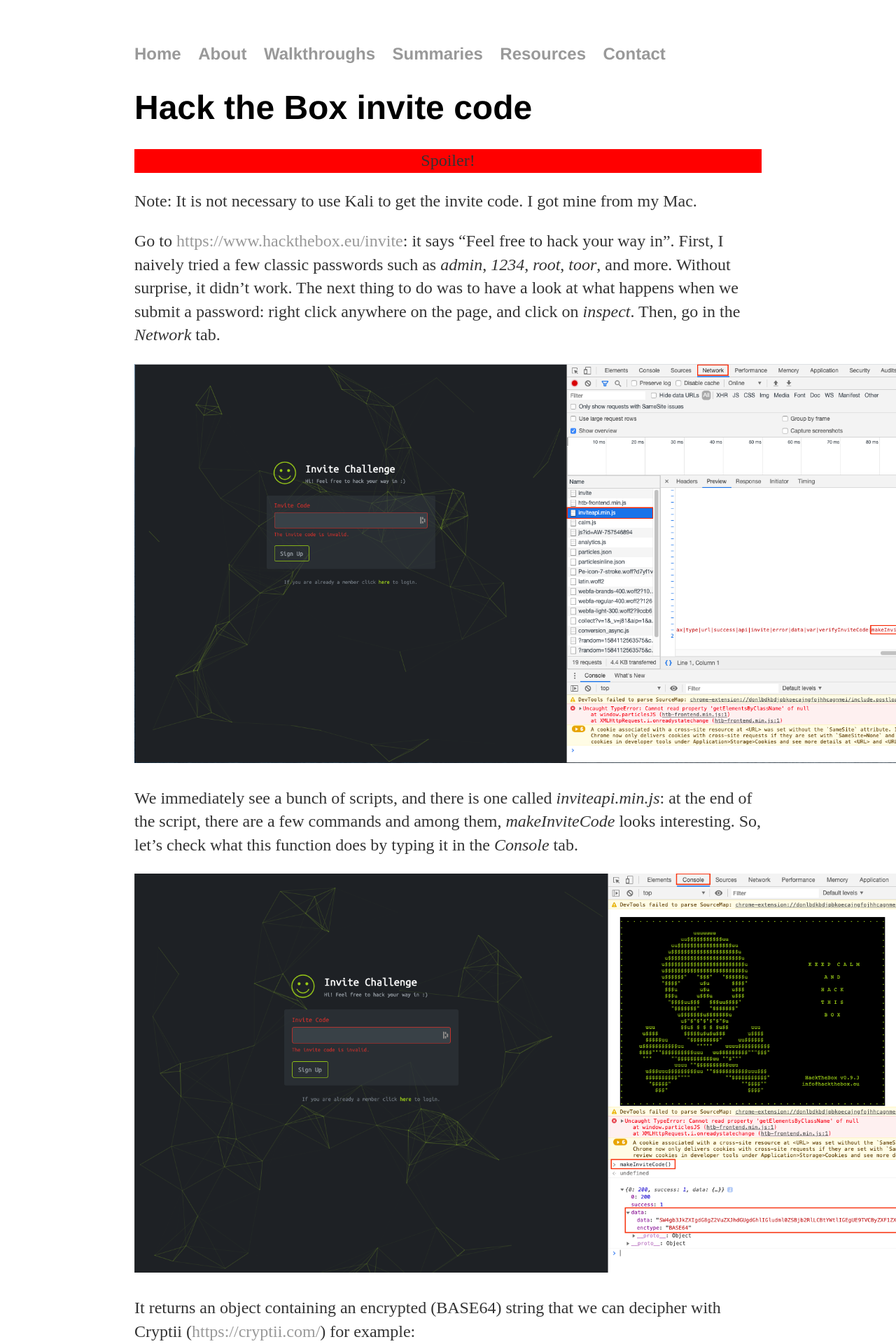
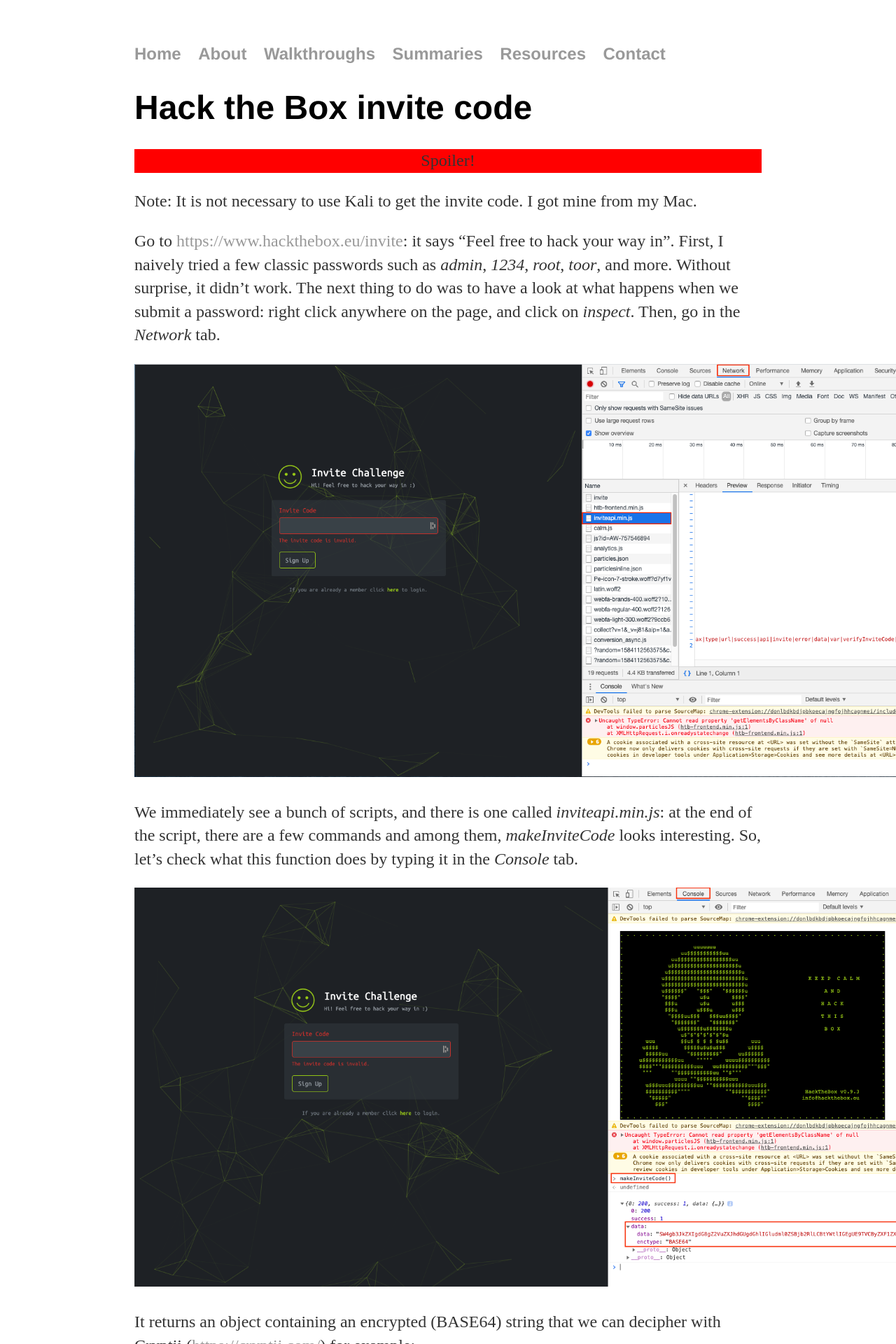
Before and after one commit to jsom1/jsom1.github.io, a Jekyll site: the page built from _walkthroughs/htbaccess.md, in a window 1280 px wide. Shown: the top 1920 px of the page at 70% size. Built offline with Jekyll 4.4.1, drawn with Linux system fonts in a browser that asks for light colours; our own code applies the rules of GitHub Pages for plain Markdown files.

Commit message:
Update htbaccess.md

```diff
--- a/_walkthroughs/htbaccess.md
+++ b/_walkthroughs/htbaccess.md
@@ -18,7 +18,7 @@
 and click on *inspect*. Then, go in the *Network* tab.
 
 <div class="img_container">
-![htb inspect]({{https://jsom1.github.io/}}/_images/htb_inspect.png){: height="570px" width = "620px"}
+![htb inspect]({{https://jsom1.github.io/}}/_images/htb_inspect.png){: height="590px" width = "640px"}
 </div>
 
 We immediately see a bunch of scripts, and there is one called *inviteapi.min.js*: at the end of the script, there are
@@ -38,7 +38,7 @@
 a while ago and used it instead. We just send an empty POST request to the given address:
 
 <div class="img_container">
-![htb postman]({{https://jsom1.github.io/}}/_images/htb_postman.png){: height="570px" width = "620px"}
+![htb postman]({{https://jsom1.github.io/}}/_images/htb_postman.png){: height="550px" width = "600px"}
 </div>
 
 In return, we got another encrypter string. Once again, I used Cryptii to decipher it:
```
